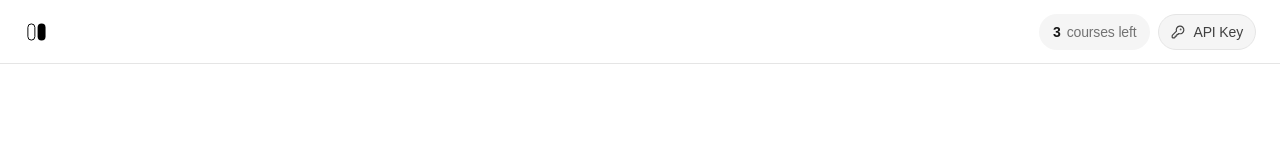
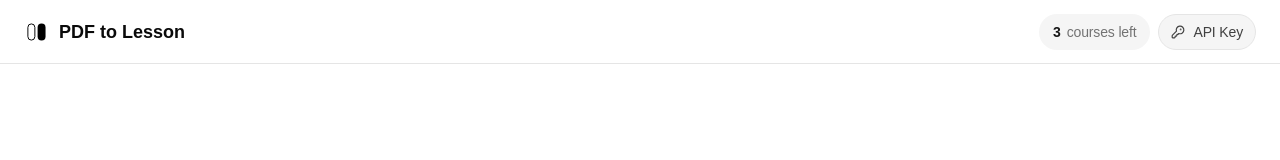
Before and after one commit to alokrajshahi04/pdf-to-interactive-lesson, a Next.js app: page / in a window 1280 px wide. Shown: the top 160 px of the page. Built offline with nearby package versions, Linux system fonts and the light colour scheme; no server answers; the database is empty; a web font is replaced by a local one.

Commit message:
Rewrite README and add branded header wordmark

```diff
--- a/app/components/dashboard.tsx
+++ b/app/components/dashboard.tsx
@@ -309,15 +309,22 @@ function Dashboard() {
       {/* Header */}
       <header className="sticky top-0 z-50 h-16 border-b-[0.5px] border-border bg-white w-full">
         <div className="h-full px-6 md:px-8 flex items-center justify-between">
-          <Link href="/">
+          <Link
+            href="/"
+            aria-label="Go to PDF to Lesson home page"
+            className="flex items-center gap-2.5 text-neutral-950"
+          >
             <img
               ref={logoFadeIn.imgRef}
               src="/logo.svg"
-              alt="Logo"
+              alt=""
               onLoad={logoFadeIn.handleLoad}
               onError={logoFadeIn.handleError}
               className={`h-6 w-auto transition-opacity duration-500 ease-out ${logoFadeIn.isLoaded ? "opacity-100" : "opacity-0"}`}
             />
+            <span className="font-sans text-lg font-bold leading-none tracking-normal whitespace-nowrap">
+              PDF to Lesson
+            </span>
           </Link>
           <HeaderActions />
         </div>
--- a/app/components/header.tsx
+++ b/app/components/header.tsx
@@ -26,17 +26,24 @@ function Header({ showProgressBar, moduleProgress, showCoursesLink, courseTitle,
     <div className="sticky top-0 z-50 bg-white border-b border-neutral-200">
       <div className="max-w-7xl mx-auto px-6 py-4 flex items-center justify-between gap-2 min-w-0">
         <div className="flex items-center gap-2 flex-shrink-0">
-          <Link href="/">
+          <Link
+            href="/"
+            aria-label="Go to PDF to Lesson home page"
+            className="flex items-center gap-2.5 text-neutral-950"
+          >
             {/* eslint-disable react-hooks/refs */}
             <img
               ref={logoFadeIn.imgRef}
               src="/logo.svg"
-              alt="Logo"
+              alt=""
               onLoad={logoFadeIn.handleLoad}
               onError={logoFadeIn.handleError}
               className={`h-6 w-auto transition-opacity duration-700 ease-out ${logoFadeIn.isLoaded ? 'opacity-100' : 'opacity-0'}`}
             />
             {/* eslint-enable react-hooks/refs */}
+            <span className="font-sans text-lg font-bold leading-none tracking-normal whitespace-nowrap">
+              PDF to Lesson
+            </span>
           </Link>
         </div>
         {courseTitle ? (
--- a/app/components/landing-screen.tsx
+++ b/app/components/landing-screen.tsx
@@ -2,6 +2,7 @@
 
 import { useState, useEffect, useRef } from "react";
 import Image from "next/image";
+import Link from "next/link";
 import { getApiKey } from "@/lib/api-key-storage";
 import { storePendingFile } from "@/lib/utils/indexed-db-storage";
 import { getOrCreateUserId } from "@/lib/utils/session";
@@ -187,7 +188,16 @@ function LandingScreen() {
       {/* Header */}
       <header className="sticky top-0 z-50 h-16 border-b-[0.5px] border-border bg-white/80 backdrop-blur-sm">
         <div className="h-full max-w-7xl mx-auto px-6 flex items-center justify-between">
-          <LogoSvg className="h-6 w-auto" aria-label="Logo" />
+          <Link
+            href="/"
+            aria-label="Go to PDF to Lesson home page"
+            className="flex items-center gap-2.5 text-neutral-950"
+          >
+            <LogoSvg className="h-6 w-auto" aria-hidden="true" />
+            <span className="font-sans text-lg font-bold leading-none tracking-normal whitespace-nowrap">
+              PDF to Lesson
+            </span>
+          </Link>
           <HeaderActions showCoursesLink={hasCourses} />
         </div>
       </header>
--- a/app/generating/generating-client.tsx
+++ b/app/generating/generating-client.tsx
@@ -253,15 +253,22 @@ export function GeneratingPageContent() {
       {/* Header */}
       <header className="sticky top-0 z-50 h-16 border-b-[0.5px] border-border bg-white w-full">
         <div className="h-full px-6 md:px-8 flex items-center justify-between">
-          <Link href="/">
+          <Link
+            href="/"
+            aria-label="Go to PDF to Lesson home page"
+            className="flex items-center gap-2.5 text-neutral-950"
+          >
             <img
               ref={logoFadeIn.imgRef}
               src="/logo.svg"
-              alt="Logo"
+              alt=""
               onLoad={logoFadeIn.handleLoad}
               onError={logoFadeIn.handleError}
               className={`h-6 w-auto transition-opacity duration-500 ease-out ${logoFadeIn.isLoaded ? "opacity-100" : "opacity-0"}`}
             />
+            <span className="font-sans text-lg font-bold leading-none tracking-normal whitespace-nowrap">
+              PDF to Lesson
+            </span>
           </Link>
           <HeaderActions showCoursesLink />
         </div>
```
Also changed, not shown: 1 other file (tests, documents, lock files or other folders).
